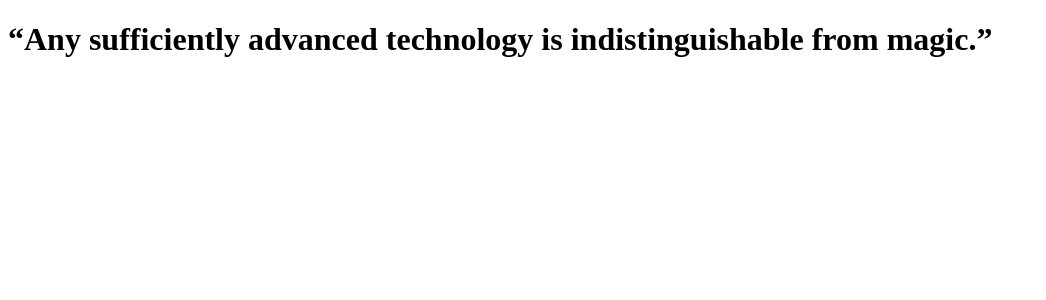
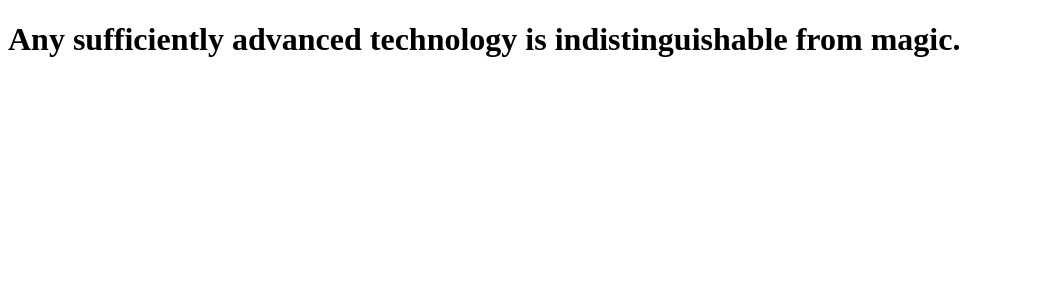
Before and after one commit to wfuregatti/clone-tabnews, a Next.js app: page / in a window 1280 px wide. Shown: the top 300 px of the page, without its empty margins (0-1046 px from the left). Built offline with nearby package versions, Linux system fonts and the light colour scheme.

Commit message:
changing the quote slightly

```diff
--- a/pages/index.js
+++ b/pages/index.js
@@ -1,17 +1,9 @@
 function Home() {
   return (
     <h1>
-      “Any sufficiently advanced technology is indistinguishable from magic.”
+      Any sufficiently advanced technology is indistinguishable from magic.
     </h1>
   );
 }
 
-function test() {
-  console.log("test");
-}
-
-function test2() {
-  console.log("indentacao errada");
-}
-
 export default Home;
```
